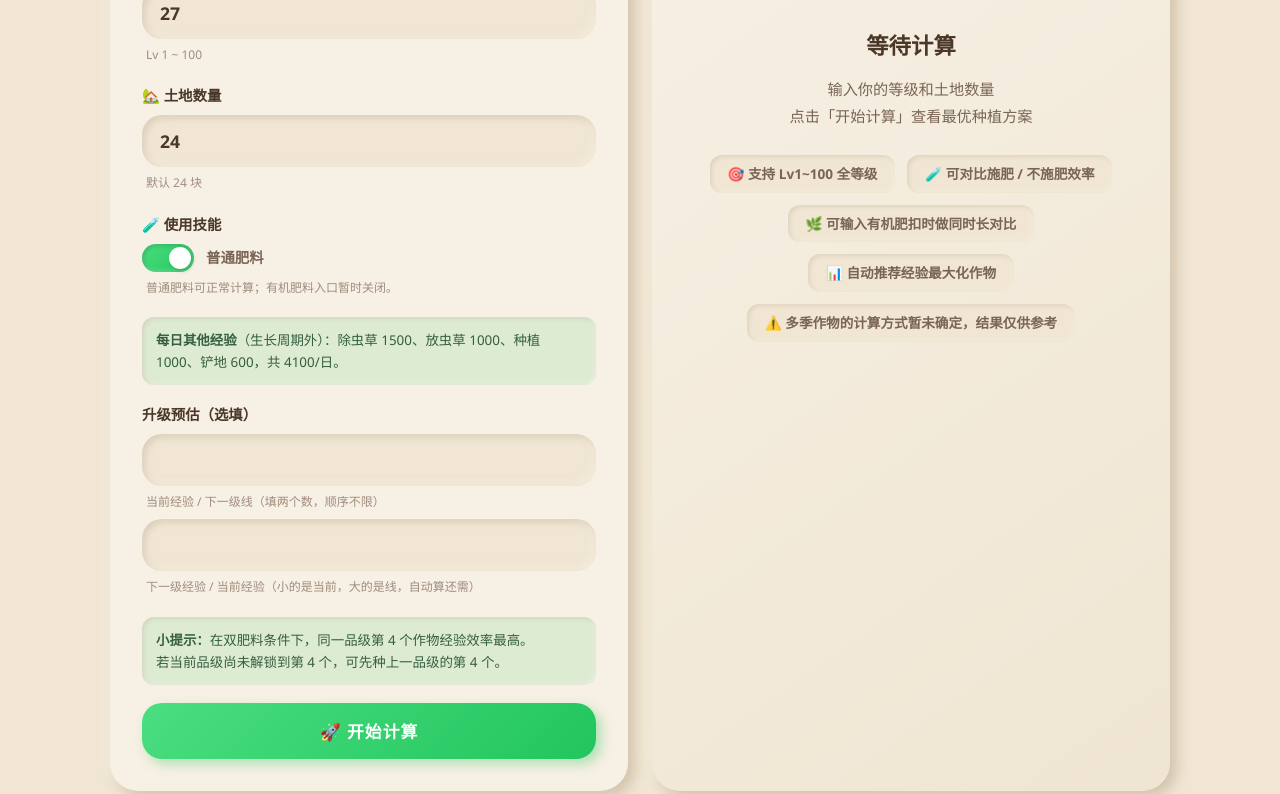
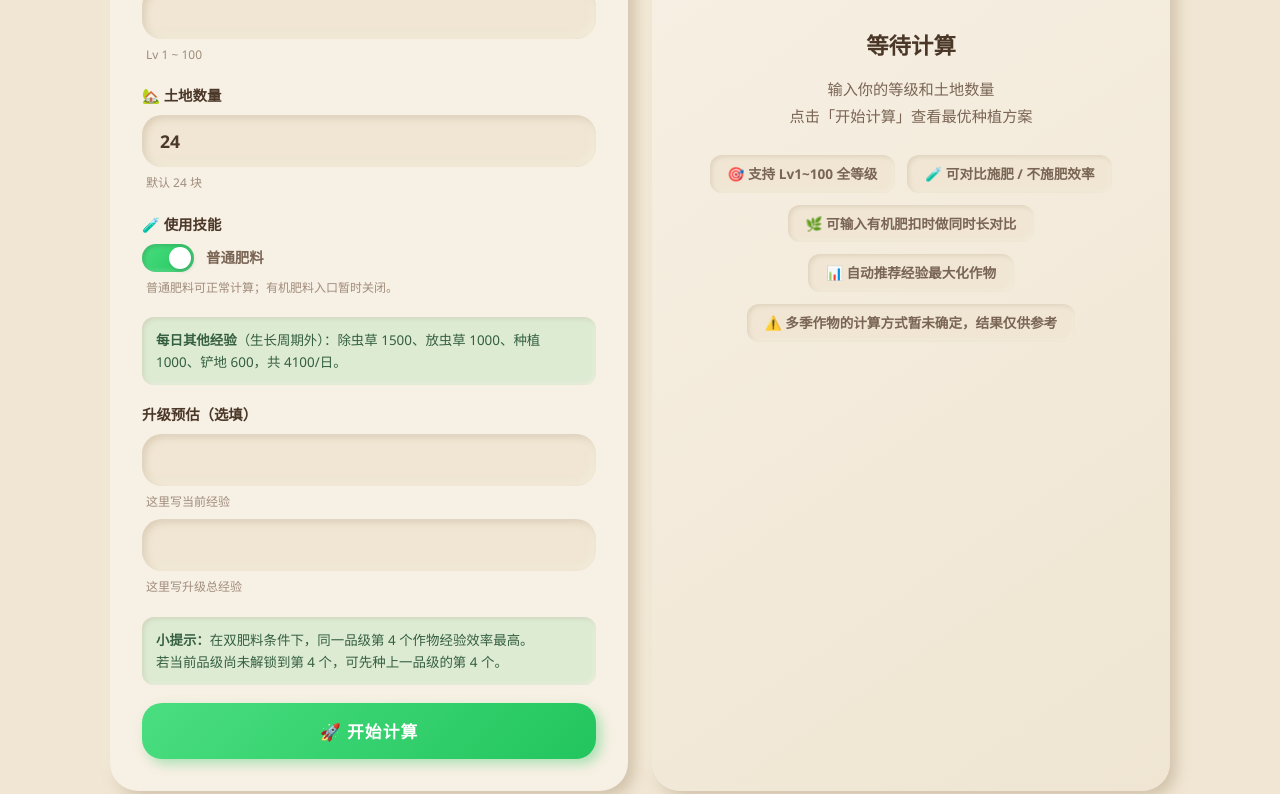
Before and after one commit to mitang-tal/farmout, a website: page index.html in a window 1280 px wide. Shown: the part 677-1471 px from the top of the page. Drawn offline with Linux system fonts and the light colour scheme.

Commit message:
Update index.html

```diff
--- a/index.html
+++ b/index.html
@@ -49,7 +49,7 @@
                 <div class="input-group">
                     <label class="input-label">🎯 账号等级</label>
                     <div class="input-wrapper">
-                        <input type="number" id="inputLevel" min="1" max="100" value="27" class="clay-input">
+                        <input type="number" id="inputLevel" min="1" max="100" value="" class="clay-input">
                         <span class="input-hint">Lv 1 ~ 100</span>
                     </div>
                 </div>
@@ -91,11 +91,11 @@
                     <label class="input-label">升级预估（选填）</label>
                     <div class="input-wrapper">
                         <input type="number" id="inputCurrentExp" min="0" step="1" placeholder="" class="clay-input" title="当前经验">
-                        <span class="input-hint">当前经验 / 下一级线（填两个数，顺序不限）</span>
+                        <span class="input-hint">这里写当前经验</span>
                     </div>
                     <div class="input-wrapper" style="margin-top:8px;">
-                        <input type="number" id="inputExpRequiredForNext" min="0" step="1" placeholder="" class="clay-input" title="下一级经验">
-                        <span class="input-hint">下一级经验 / 当前经验（小的是当前，大的是线，自动算还需）</span>
+                        <input type="number" id="inputExpRequiredForNext" min="0" step="1" placeholder="" class="clay-input" title="升级总经验">
+                        <span class="input-hint">这里写升级总经验</span>
                     </div>
                 </div>
                 <div class="strategy-tip">
```
